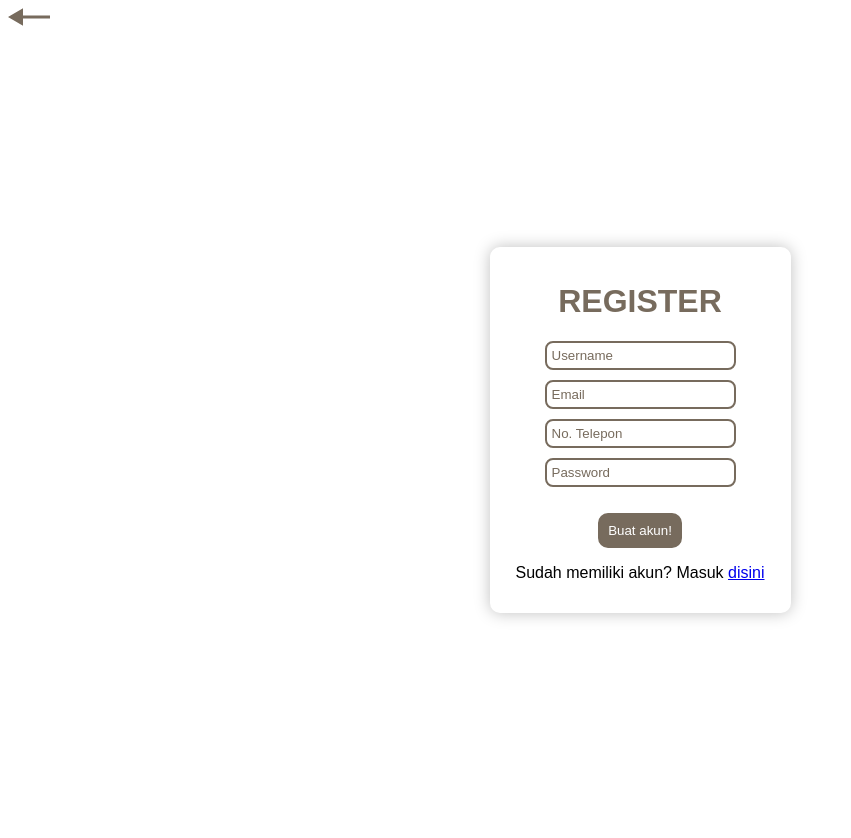
After one commit to naufal-faiz/Project-web-programming, a PHP site: page /register.php in a window 1280 px wide. The commit adds this page. Shown: the whole page, without its empty margins (0-851 px from the left). Run offline with PHP 8.4, Linux system fonts and the light colour scheme.

Commit message:
Update Login & Register dengan database

```diff
--- /dev/null
+++ b/WEB ASWA/Landing Page/register.php
@@ -0,0 +1,122 @@
+<?php
+require '../feature/function.php';
+if (isset($_POST["register"])) {
+    if (register($_POST) > 0) {
+        echo "<script>
+                alert('Akun berhasil dibuat')
+            </script>";
+        header("Location: login.php");
+        exit;
+    } else {
+        echo mysqli_error($conn);
+    }
+}
+?>
+
+<!DOCTYPE html>
+<html lang="en">
+
+<head>
+    <meta charset="UTF-8">
+    <meta name="viewport" content="width=device-width, initial-scale=1.0">
+    <title>Daftar</title>
+    <style>
+        body {
+            font-family: 'Kanit', sans-serif;
+        }
+
+        .container {
+            display: flex;
+            flex-direction: column;
+            justify-content: center;
+            align-items: center;
+            height: 100vh;
+        }
+
+        .container-form {
+            text-align: center;
+            border-radius: 10px;
+            box-shadow: 0 0 16px rgba(0, 0, 0, .25);
+            padding: 15px;
+        }
+
+        h1 {
+            color: #776B5D;
+        }
+
+        input {
+            border: 2px solid #776B5D;
+            padding: 5px;
+            border-radius: 8px;
+        }
+
+        ::placeholder {
+            color: #776B5D;
+        }
+
+        ul {
+            list-style-type: none;
+            display: flex;
+            flex-direction: column;
+            justify-content: center;
+            align-items: center;
+            gap: 10px;
+            padding-right: 40px;
+        }
+
+        button {
+            margin-top: 10px;
+            padding: 8px;
+            border-radius: 10px;
+            background-color: #776B5D;
+            color: white;
+            border: 2px solid #776B5D;
+        }
+
+        button:hover {
+            background-color: white;
+            color: #776B5D;
+            border: 2px solid #776B5D;
+            transition: .2s ease-in-out;
+        }
+
+        .wrong p {
+            color: red;
+            display: none;
+            font-style: italic;
+        }
+    </style>
+</head>
+
+<body>
+    <div class="m-3" id="backButton">
+        <img src="../img/arrow-left.svg" alt="" id="back">
+    </div>
+    <div class="container">
+        <div class="container-form">
+            <h1>REGISTER</h1>
+            <form action="" method="post">
+                <ul>
+                    <li><input type="text" placeholder="Username" id="username" name="username"></li>
+                    <li><input type="email" placeholder="Email" id="email" name="email"></li>
+                    <li><input type="text" placeholder="No. Telepon" id="number" name="no_telepon"></li>
+                    <li><input type="password" placeholder="Password" id="password" name="password"></li>
+                </ul>
+                <button onclick="onReg()" type="submit" name="register">Buat akun!</button>
+            </form>
+            <p>Sudah memiliki akun? Masuk <a href="login.php">disini</a></p>
+        </div>
+        <div class="wrong">
+        </div>
+    </div>
+
+    <script type="text/javascript">
+        const backButton = document.getElementById("backButton");
+
+        backButton.addEventListener('click', () => {
+            window.history.back()
+        })
+    </script>
+</body>
+
+</html>
--- a/WEB ASWA/adminLeads/adminLeadsPage.php
+++ b/WEB ASWA/adminLeads/adminLeadsPage.php
@@ -49,7 +49,7 @@ $leads = query('SELECT * FROM properti');
                             <img src="../img/uploadan/<?= $lead["gambar"] ?>" alt="<?= $lead["gambar"] ?>"
                                 style="width: 100%; height: 100%; object-fit: cover">
                         </div>
-                        <div class="w-50">
+                        <div style="width: 40%;">
                             <p style="font-size: 40px; font-weight: 500; color: #776B5D" class="m-0"><?= $lead["judul"] ?></p>
                             <p style="color: #B0A695; font-size: 28px; font-weight: 500">Rp. <?= $harga ?></p>
                             <p style="font-size: 24px;"><?= $lead["lokasi"] ?></p>
--- a/WEB ASWA/feature/function.php
+++ b/WEB ASWA/feature/function.php
@@ -196,3 +196,66 @@ function deleteAdminLeads($id)
 
     return mysqli_affected_rows($conn);
 }
+
+// REGISTER
+function register($user) {
+    global $conn;
+
+    $username = strtolower(stripcslashes($user["username"]));
+    $email = mysqli_escape_string($conn, trim($user["email"]));
+    $telepon = mysqli_escape_string($conn, trim($user["no_telepon"]));
+    $password = password_hash($user["password"], PASSWORD_DEFAULT);
+
+
+    $result = mysqli_query($conn, "SELECT username FROM user WHERE username = '$username'");
+    if(mysqli_fetch_assoc($result)) {
+        echo "<script>
+                alert('Username sudah terdaftar!');
+            </script>";
+        return false;
+    }
+
+    if(empty($username) || empty($email) || empty($telepon) || empty($password)) {
+        echo "<script>
+                alert('Tolong lengkapi data anda!');
+            </script>";
+        return false;
+    }
+
+    mysqli_query($conn, "INSERT INTO user VALUES('', '$username', '$email', '$password', '$telepon')");
+
+    return mysqli_affected_rows($conn);
+}
+
+// LOGIN
+function login($data) {
+    global $conn;
+
+    $username = mysqli_real_escape_string($conn, trim($data['username']));
+    $password = $data['password'];
+
+    $result = mysqli_query($conn, "SELECT * FROM user WHERE username = '$username'");
+
+    if (mysqli_num_rows($result) === 1) {
+        $row = mysqli_fetch_assoc($result);
+        if (password_verify($password, $row['password'])) {
+            // Login successful
+            session_start();
+            $_SESSION['user_id'] = $row['id_user'];
+            $_SESSION['username'] = $row['username'];
+            return true;
+        } else {
+            // Incorrect password
+            echo "<script>
+                    alert('Password salah!');
+                </script>";
+            return false;
+        }
+    } else {
+        // User not found
+        echo "<script>
+                alert('Username tidak ditemukan!');
+            </script>";
+        return false;
+    }
+}
--- a/WEB ASWA/userLeads/leadsPage.php
+++ b/WEB ASWA/userLeads/leadsPage.php
@@ -49,7 +49,7 @@ $leads = query('SELECT * FROM properti_jual');
                             <img src="../img/uploadan/<?= $lead["gambar"] ?>" alt="<?= $lead["gambar"] ?>"
                                 style="width: 100%; height: 100%; object-fit: cover">
                         </div>
-                        <div class="w-50">
+                        <div style="width: 40%;">
                             <p style="font-size: 40px; font-weight: 500; color: #776B5D" class="m-0"><?= $lead["judul"] ?></p>
                             <p style="color: #B0A695; font-size: 28px; font-weight: 500">Rp. <?= $harga ?></p>
                             <p style="font-size: 24px;"><?= $lead["lokasi"] ?></p>
```
Also changed, not shown: WEB ASWA/Landing Page/index.php (+2 -53 lines), WEB ASWA/Landing Page/login.php (added, +120 -0 lines).
